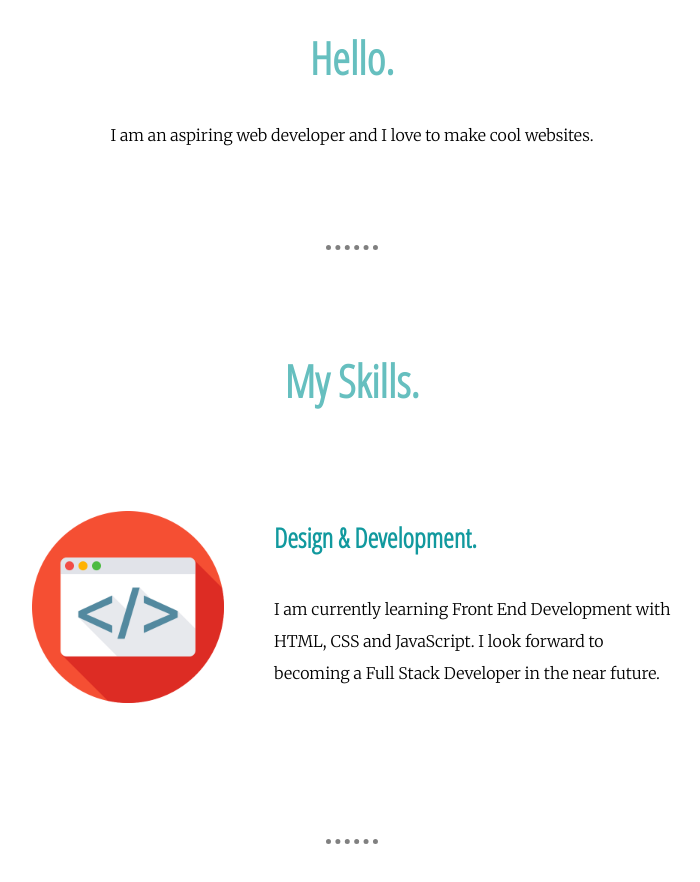
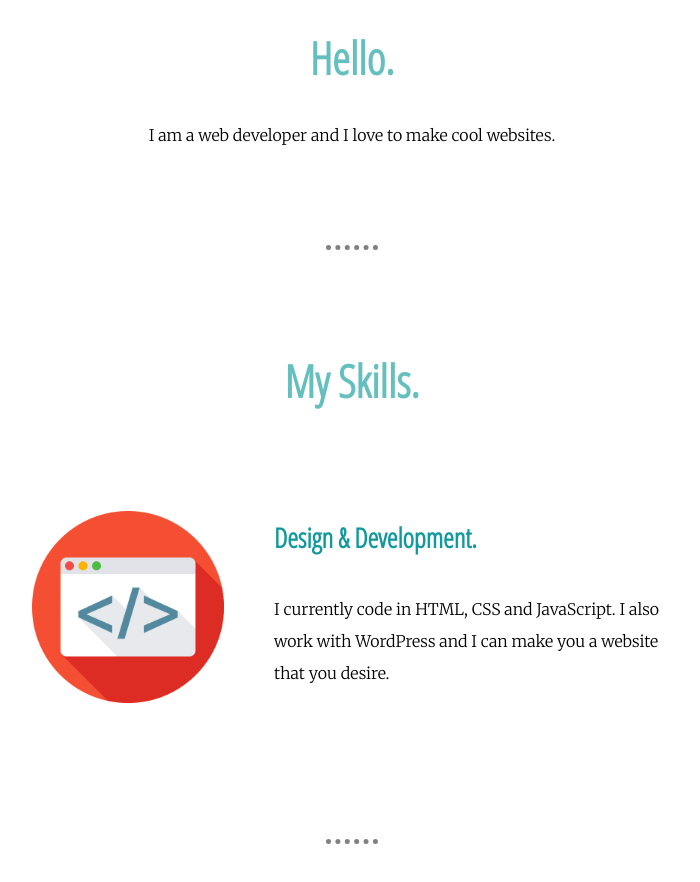
Before and after one commit to aatifsheikh707/cv, a plain HTML site: page index.html in a window 1280 px wide. Shown: the part 1100-1982 px from the top of the page, without its empty margins (288-988 px from the left). Drawn offline with Linux system fonts and the light colour scheme.

Commit message:
Update index.html

```diff
--- a/index.html
+++ b/index.html
@@ -13,14 +13,14 @@
   <body>
     <div class="top_container">
       <h1>I'm Aatif.</h1>
-      <h2>a programmer.</h2>
+      <h2>a web developer.</h2>
       <img class="mountain" src="images/mountain.jpg" alt="mountain-img" style="max-width: 100%;">
     </div>
     <div class="middle_container">
       <div class="profile">
         <img class="profile_img" src="images/profile.png" alt="profile-img">
         <h2>Hello.</h2>
-        <p>I am an aspiring web developer and I love to make cool websites.</p>
+        <p>I am a web developer and I love to make cool websites.</p>
       </div>
       <hr>
       <div class="skills">
@@ -28,7 +28,7 @@
         <div class="skill_row">
           <img class="skill_img" src="images/computer.png" alt="computer-img">
           <h3>Design & Development.</h3>
-          <p class="skill_text">I am currently learning Front End Development with HTML, CSS and JavaScript. I look forward to becoming a Full Stack Developer in the near future.</p>
+          <p class="skill_text">I currently code in HTML, CSS and JavaScript. I also work with WordPress and I can make you a website that you desire.</p>
         </div>
       </div>
 
```
